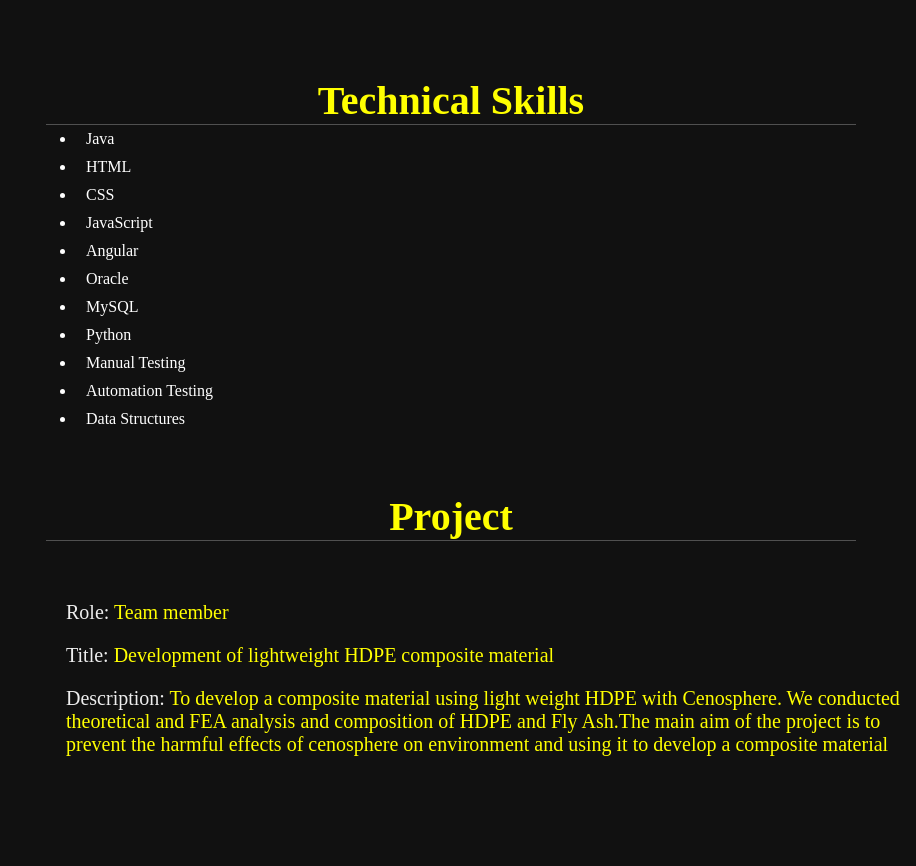
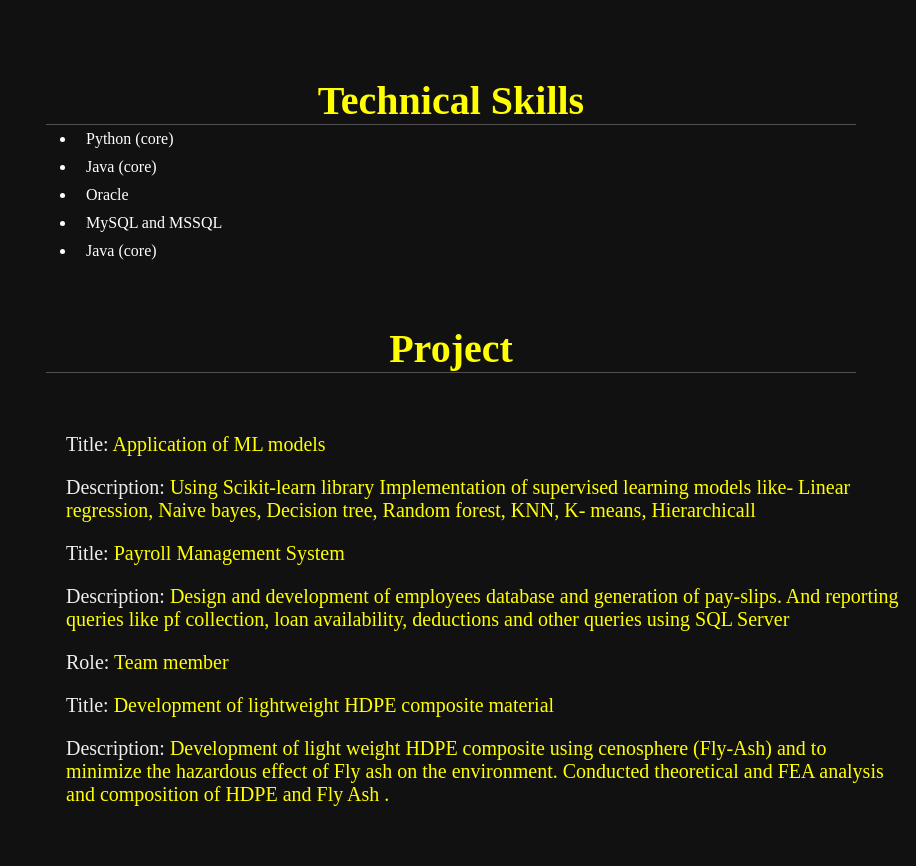
Before and after one commit to darshanbm575/resume.github.io, a plain HTML site: page index.html in a window 1280 px wide. Shown: the part 780-1646 px from the top of the page, without its empty margins (364-1280 px from the left). Before the commit the page ends 1596 px from the top, so only its background shows below. Drawn offline with Linux system fonts and the light colour scheme.

Commit message:
update index.html

```diff
--- a/index.html
+++ b/index.html
@@ -69,17 +69,11 @@
     <h1 class="head"><span>Technical Skills</span></h1>
     <div>
     <ul id="lis">
-        <li>Java</li>
-        <li>HTML</li>
-        <li>CSS</li>
-        <li>JavaScript</li>
-        <li>Angular</li>
+        <li>Python (core) </li>
+        <li>Java (core)</li>
         <li>Oracle</li>
-        <li>MySQL</li>
-        <li>Python</li>
-        <li>Manual Testing</li>
-        <li>Automation Testing</li>
-        <li>Data Structures</li>
+        <li>MySQL and MSSQL</li>
+        <li>Java (core)</li>
     </ul>
 </div>
 </section>
@@ -87,12 +81,19 @@
     <h1 class="heading"><span>Project</span></h1>
     <div class="Row">
         <div class="det">
+    <h3><span>Title: </span>Application of ML models</h3>
+    <h3><span>Description: </span>Using Scikit-learn library Implementation of
+        supervised learning models like- Linear regression, Naive bayes, Decision tree, Random forest, KNN, K- means, Hierarchicall</h3>
+    <h3><span>Title: </span>Payroll Management System</h3>
+    <h3><span>Description: </span>Design and development of employees database and generation of pay-slips. And
+        reporting queries like pf collection, loan availability, deductions and other queries using SQL Server</h3>
     <h3><span>Role: </span>Team member</h3>
     <h3><span>Title: </span>Development of lightweight HDPE composite material</h3>
-    <h3><span>Description: </span>To develop a composite material using light weight HDPE with Cenosphere.
-        We conducted theoretical and FEA analysis and composition of HDPE and Fly Ash.The main aim of the project is to prevent the harmful effects of cenosphere on environment
-        and using it to develop a composite material</h3>
-            </div>
+    <h3><span>Description: </span>Development of light weight HDPE composite using cenosphere (Fly-Ash) and to
+        minimize the hazardous effect of Fly ash on the environment. Conducted theoretical and FEA analysis and composition  of HDPE and Fly Ash .
+</h3>
+
+        </div>
 </div>
 </section>
 </body>
```
